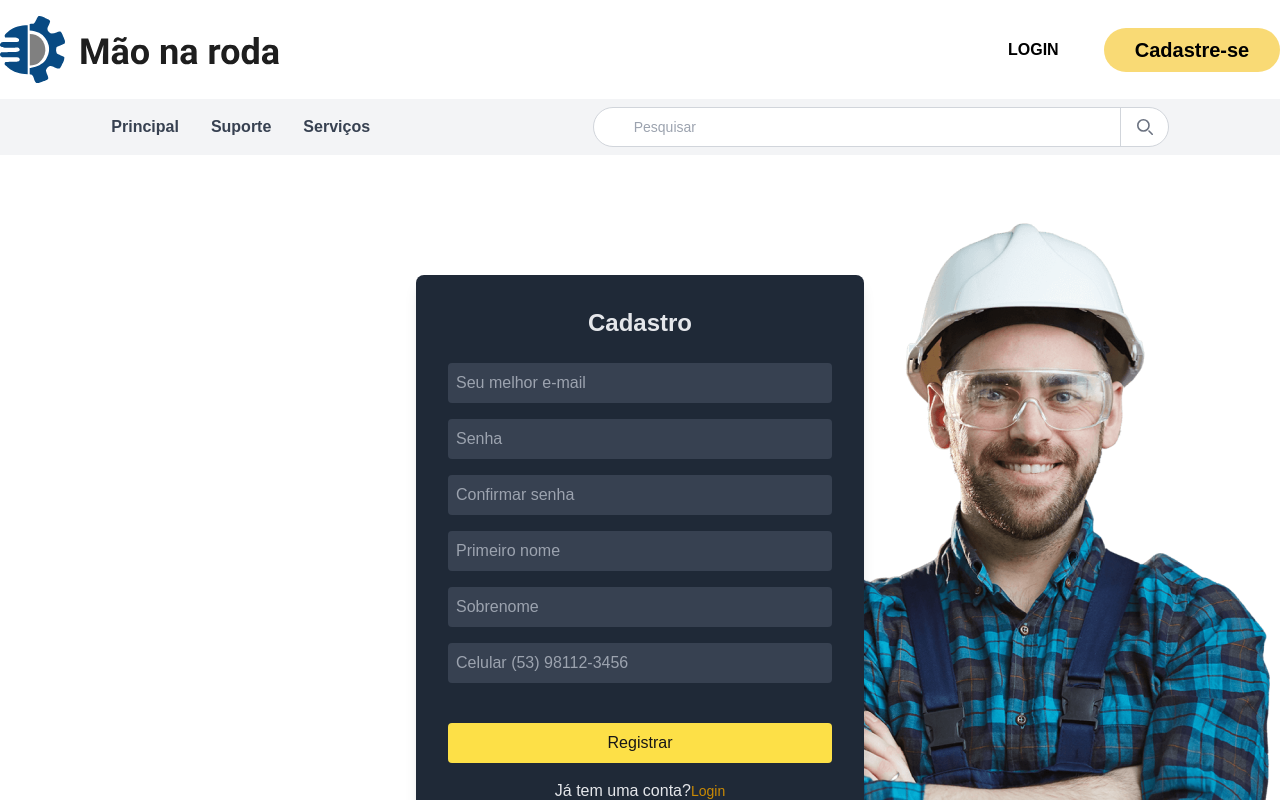
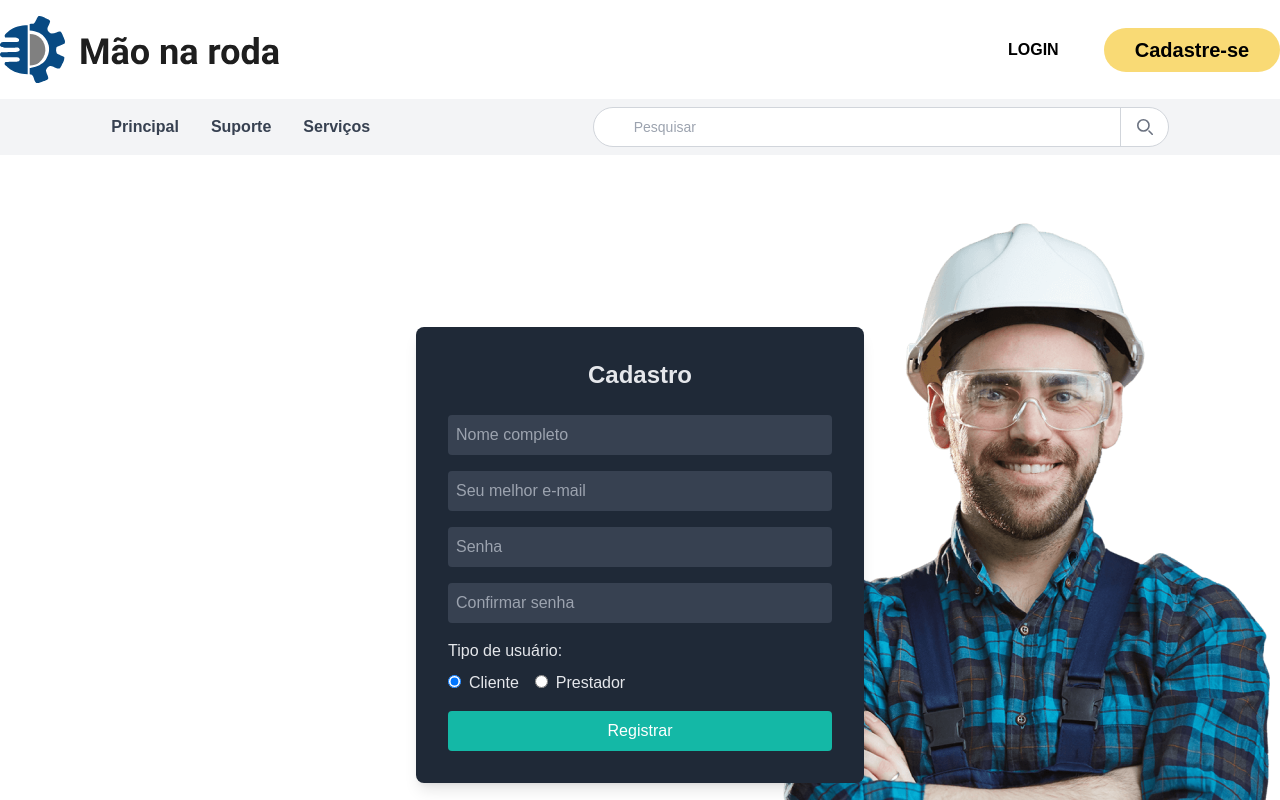
Before and after one commit to LndTrinity/front_mao, a Next.js app: page /cadastro in a window 1280 px wide. Shown: the top 800 px of the page. Built offline with nearby package versions, Linux system fonts and the light colour scheme.

Commit message:
add axios for API requests and implement login functionality

```diff
--- a/package.json
+++ b/package.json
@@ -9,6 +9,7 @@
     "lint": "next lint"
   },
   "dependencies": {
+    "axios": "^1.7.7",
     "next": "14.2.13",
     "react": "^18",
     "react-dom": "^18",
--- a/src/app/cadastro/page.jsx
+++ b/src/app/cadastro/page.jsx
@@ -1,73 +1,111 @@
+"use client";
+import {useState} from "react";
+import axios from "axios";
 
-export default function cadastro() {
+export default function Cadastro() {
+  const [email, setEmail] = useState("");
+  const [senha, setSenha] = useState("");
+  const [confirmarSenha, setConfirmarSenha] = useState("");
+  const [NomeCompleto, setNomeCompleto] = useState("");
+  const [tipo, setTipo] = useState("CLIENTE");
+
+  const handleSubmit = async (e) => {
+    e.preventDefault();
+    if (senha !== confirmarSenha) {
+      alert("As senhas não coincidem.");
+      return;
+    }
+    try {
+      const response = await axios.post(
+        `${process.env.NEXT_PUBLIC_URL_API}/usuarios/signin`,
+        {
+          nome: NomeCompleto,
+          email,
+          senha,
+          tipo,
+        }
+      );
+      console.log("Usuário registrado:", response.data);
+    } catch (error) {
+      console.error("Erro ao registrar usuário:", error);
+    }
+  };
+
   return (
-
-  <main className="bg-[url('../../public/imagem_profissional.png')]  bg-no-repeat bg-right-bottom   ">
-
-
+    <main className="bg-[url('../../public/imagem_profissional.png')] bg-no-repeat bg-right-bottom">
       <div className="flex justify-center items-center min-h-screen p-4">
-
         <div className="bg-gray-800 p-8 rounded-lg shadow-lg w-full max-w-md">
-
           <h2 className="text-gray-200 text-center text-2xl font-bold mb-6">
             Cadastro
           </h2>
-        <form>
+          <form onSubmit={handleSubmit}>
+            <input
+              type="text"
+              placeholder="Nome completo"
+              className="w-full mb-4 p-2 rounded bg-gray-700 text-gray-200 placeholder-gray-400 focus:outline-none focus:ring-2 focus:ring-teal-500"
+              required
+              value={NomeCompleto}
+              onChange={(e) => setNomeCompleto(e.target.value)}
+            />
             <input
               type="email"
               placeholder="Seu melhor e-mail"
               className="w-full mb-4 p-2 rounded bg-gray-700 text-gray-200 placeholder-gray-400 focus:outline-none focus:ring-2 focus:ring-teal-500"
               required
+              value={email}
+              onChange={(e) => setEmail(e.target.value)}
             />
             <input
               type="password"
               placeholder="Senha"
               className="w-full mb-4 p-2 rounded bg-gray-700 text-gray-200 placeholder-gray-400 focus:outline-none focus:ring-2 focus:ring-teal-500"
               required
+              value={senha}
+              onChange={(e) => setSenha(e.target.value)}
             />
             <input
               type="password"
               placeholder="Confirmar senha"
               className="w-full mb-4 p-2 rounded bg-gray-700 text-gray-200 placeholder-gray-400 focus:outline-none focus:ring-2 focus:ring-teal-500"
               required
+              value={confirmarSenha}
+              onChange={(e) => setConfirmarSenha(e.target.value)}
             />
+
+            <div className="mb-4">
+              <label className="text-gray-200">Tipo de usuário:</label>
+              <div className="flex mt-2">
+                <label className="text-gray-200 mr-4">
                   <input
-            type="text"
-            placeholder="Primeiro nome"
-            className="w-full mb-4 p-2 rounded bg-gray-700 text-gray-200 placeholder-gray-400 focus:outline-none focus:ring-2 focus:ring-teal-500"
-            required
+                    type="radio"
+                    value="CLIENTE"
+                    checked={tipo === "CLIENTE"}
+                    onChange={(e) => setTipo(e.target.value)}
+                    className="mr-2"
                   />
+                  Cliente
+                </label>
+                <label className="text-gray-200">
                   <input
-            type="text"
-            placeholder="Sobrenome"
-            className="w-full mb-4 p-2 rounded bg-gray-700 text-gray-200 placeholder-gray-400 focus:outline-none focus:ring-2 focus:ring-teal-500"
-            required
+                    type="radio"
+                    value="PRESTADOR"
+                    checked={tipo === "PRESTADOR"}
+                    onChange={(e) => setTipo(e.target.value)}
+                    className="mr-2"
                   />
-          <input
-            type="tel"
-            placeholder="Celular (53) 98112-3456"
-            className="w-full mb-4 p-2 rounded bg-gray-700 text-gray-200 placeholder-gray-400 focus:outline-none focus:ring-2 focus:ring-teal-500"
-            required
-          />
+                  Prestador
+                </label>
+              </div>
+            </div>
             <button
               type="submit"
-            className="w-full mt-6 bg-yellow-300 text-dark p-2 rounded hover:bg-yellow-400 transition"
+              className="w-full bg-teal-500 text-white p-2 rounded hover:bg-teal-600 transition-colors"
             >
               Registrar
             </button>
           </form>
-        <div className="text-center mt-4">
-          <p className="text-gray-200">
-            Já tem uma conta?
-            <a
-              href="index.html"
-              className="text-yellow-600 text-sm hover:text-yellow-500"
-              >Login </a>
-          </p>
         </div>
       </div>
-    </div>
-
     </main>
-
-  )}
+  );
+}
--- a/src/app/login/page.jsx
+++ b/src/app/login/page.jsx
@@ -1,36 +1,60 @@
-export default function login() {
+"use client";
+import { useState } from "react";
+import axios from "axios";
+
+export default function Login() {
+  const [email, setEmail] = useState("");
+  const [senha, setSenha] = useState("");
+
+  const handleSubmit = async (e) => {
+    e.preventDefault();
+    try {
+      const response = await axios.post(
+        `${process.env.NEXT_PUBLIC_URL_API}/usuarios/login`,
+        {
+          email,
+          senha,
+        }
+      );
+      console.log("Usuário logado:", response.data);
+    } catch (error) {
+      console.error("Erro ao logar:", error);
+    }
+  };
+
   return (
-    <main className="bg-[url('../../public/imagem_profissional.png')]  bg-no-repeat bg-right-bottom   ">
-
-
+    <main className="bg-[url('../../public/imagem_profissional.png')] bg-no-repeat bg-right-bottom">
       <div className="background-image"></div>
 
       <div className="flex justify-center items-center min-h-screen p-4">
-
         <div className="bg-gray-800 p-8 rounded-lg shadow-lg w-full max-w-md">
-
           <h2 className="text-gray-200 text-center text-2xl font-bold mb-6">
             Mão na Roda
           </h2>
-          <form>
+          <form onSubmit={handleSubmit}>
             <input
               type="email"
               placeholder="E-mail"
               className="w-full mb-4 p-2 rounded bg-gray-700 text-gray-200 placeholder-gray-400 focus:outline-none focus:ring-2 focus:ring-teal-500"
               required
+              value={email}
+              onChange={(e) => setEmail(e.target.value)}
             />
             <input
               type="password"
               placeholder="Senha"
               className="w-full mb-4 p-2 rounded bg-gray-700 text-gray-200 placeholder-gray-400 focus:outline-none focus:ring-2 focus:ring-teal-500"
               required
+              value={senha}
+              onChange={(e) => setSenha(e.target.value)}
             />
             <div className="flex justify-between items-center mb-4">
-              <label className="text-gray-200 flex items-center">
-                <input type="checkbox" className="mr-2" /> Lembrar-me por 14 dias
-              </label>
-              <a href="#" className="text-yellow-600 text-sm hover:text-yellow-500"
-              >Esqueceu a senha?</a            >
+              <a
+                href="#"
+                className="text-yellow-600 text-sm hover:text-yellow-500"
+              >
+                Esqueceu a senha?
+              </a>
             </div>
             <button
               type="submit"
@@ -45,12 +69,13 @@ export default function login() {
               <a
                 href="cadastro.html"
                 className="text-yellow-600 text-sm hover:text-yellow-500"
-              >Cadastre-se aqui</a            >
+              >
+                Cadastre-se aqui
+              </a>
             </p>
           </div>
         </div>
       </div>
-
     </main>
-  )
+  );
 }
```
Also changed, not shown: 2 other files (tests, documents, lock files or other folders). Lines whose indentation alone changed are shown as unchanged.
